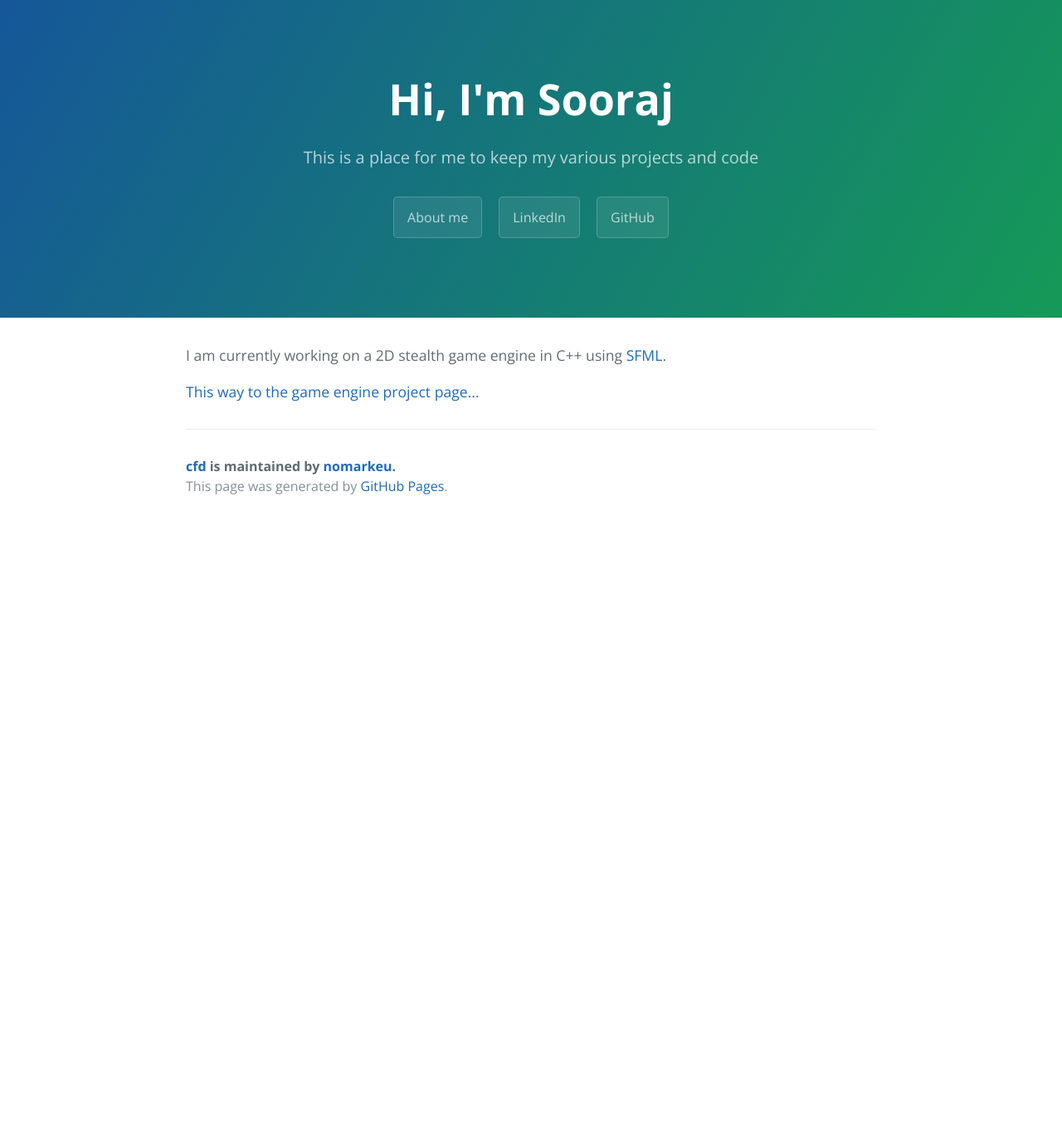
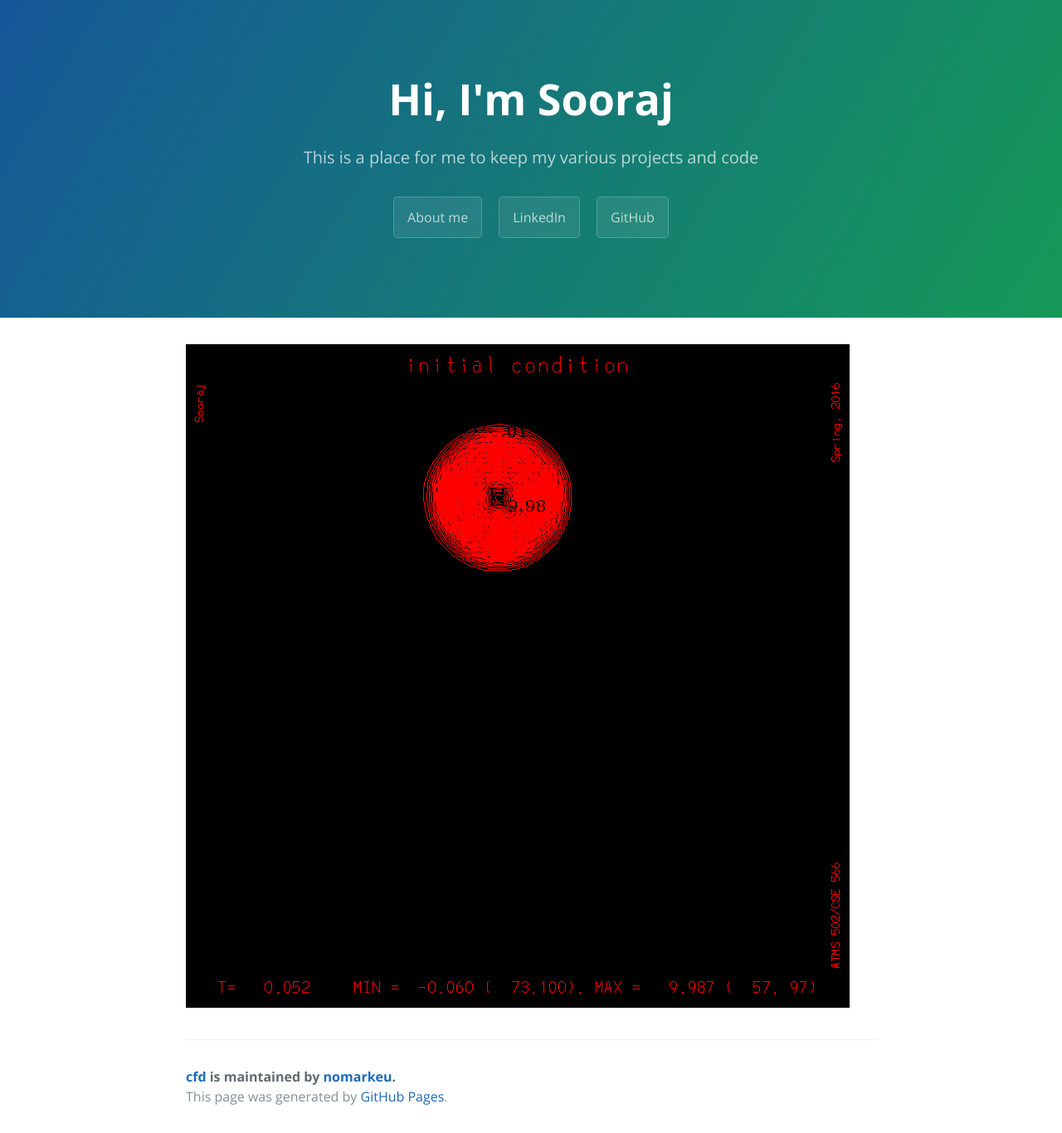
Before and after one commit to nomarkeu/cfd, a Jekyll site: the page built from index.md, in a window 1280 px wide. Shown: the whole page at 83% size. Built offline with Jekyll 4.4.1, drawn with Linux system fonts in a browser that asks for light colours; before the commit the page ends 900 px from its top, so only the background shows below that.

Commit message:
fist gif added

```diff
--- a/index.md
+++ b/index.md
@@ -2,8 +2,4 @@
 layout: default
 ---
 
-
-
-I am currently working on a 2D stealth game engine in C++ using [SFML](https://www.sfml-dev.org/).
-
-[This way to the game engine project page..](/sneakattack).
+![numerical analysys](img/numerical.gif)
```
Also changed, not shown: img/numerical.gif (added).
